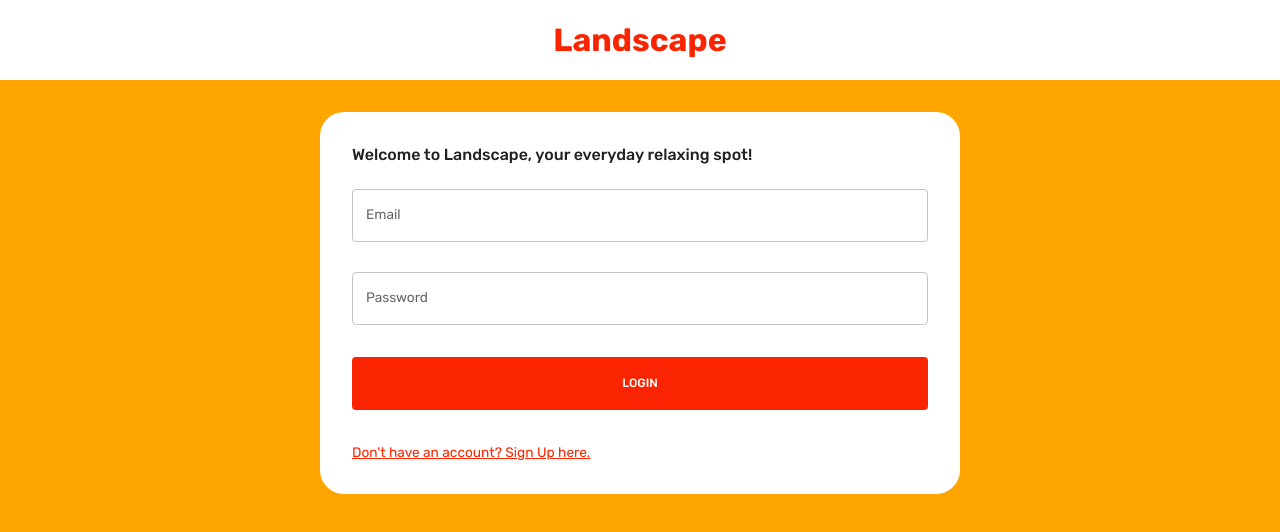
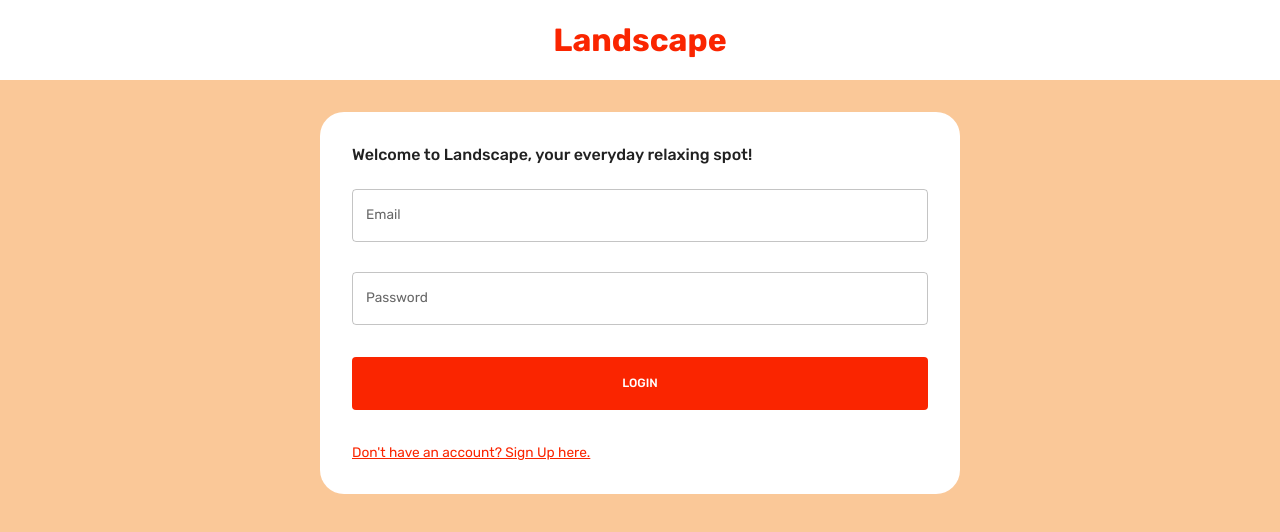
Before and after one commit to fedechaves/mern-social-media-app, a React (Create React App) app in the folder client/: page / in a window 1280 px wide. Shown: the top 532 px of the page. Built offline with nearby package versions, Linux system fonts and the light colour scheme.

Commit message:
background color

```diff
--- a/client/src/app.css
+++ b/client/src/app.css
@@ -1,3 +1,3 @@
 .app {
-    background-color: orange;
+    background-color: #FAC898;
 }
```
